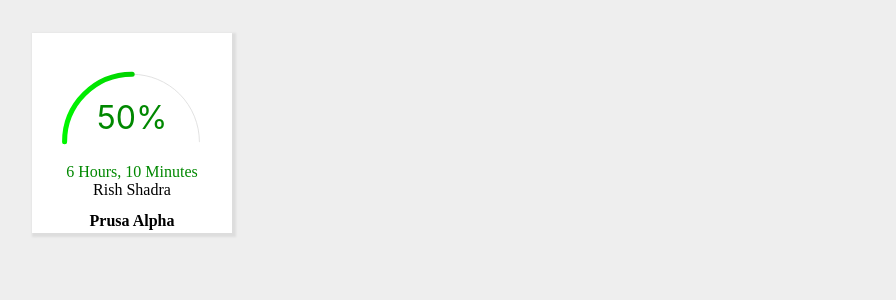
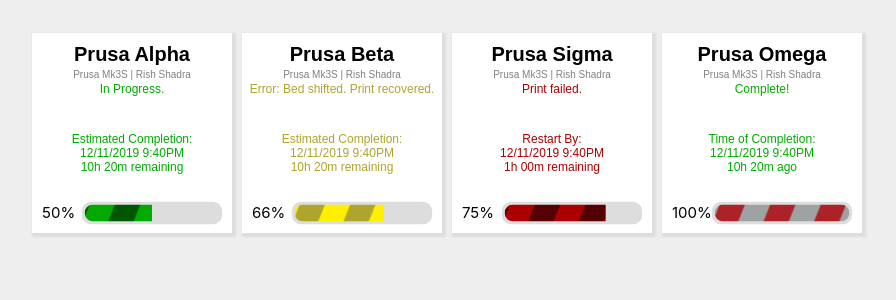
Before and after one commit to RPIForge/website, a Django app: page /dyn/volunteer_dashboard in a window 1280 px wide. Shown: the top 300 px of the page, without its empty margins (1-897 px from the left). Run offline with Django 3.2, Linux system fonts and the light colour scheme; the visitor is signed in with stand-in values (Sample User, id 1).

Commit message:
Basic Volunteer Dashboard UI complete - code can also be reused for status bars.

```diff
--- a/machine_usage/static/machine_usage/css/myforge.css
+++ b/machine_usage/static/machine_usage/css/myforge.css
@@ -17,6 +17,7 @@ main {
 #myforge_frame {
 	height: 100%;
 	width: 100%;
+	background: #EEE;
 }
 
 .block_list {
--- a/machine_usage/templates/machine_usage/forms/volunteer_dashboard.html
+++ b/machine_usage/templates/machine_usage/forms/volunteer_dashboard.html
@@ -1,25 +1,42 @@
 {% load static %}
 <html>
 	<head>
+		<script src="https://cdnjs.cloudflare.com/ajax/libs/jquery/3.3.1/jquery.min.js" crossorigin="anonymous"></script>
 		<script type="application/javascript" src="{% static 'machine_usage/js/loading-bar.js' %}"></script>
 		<link rel="stylesheet" type="text/css" href="{% static 'machine_usage/css/loading-bar.css' %}" />
 
 		<style type="text/css">
-			.ldBar path.mainline {
-				stroke-linecap: round;
-			}
-			.ldBar path.baseline {
-				stroke-linecap: round;
+
+			.ldBar-label {
+				position: absolute;
+				bottom: 11px;
+				left: 10px;
+				font-size: 15px;
+
+				color: black;
 			}
 
-			.ldBar-label {
+			.loading_bar {
 				position: relative;
-				top: -85px;
+				/*top: -85px;*/
 				text-align: center;
+
+				width: 200px !important;
+				left: 0px !important;
+				height: 200px !important;
+				bottom: 0px;
 
 				color: #080;
 				font-size: 2em;
 				font-family: -apple-system, BlinkMacSystemFont, "Segoe UI", Roboto, "Helvetica Neue", Arial, sans-serif, "Apple Color Emoji", "Segoe UI Emoji", "Segoe UI Symbol";
+			}
+
+			.loading_bar svg {
+				position: relative;
+				width: 75%;
+				height: auto;
+				top: 164px;
+				left: 20px;
 			}
 
 			body {
@@ -28,6 +45,8 @@
 
 			main {
 				padding: 25px;
+				display: flex;
+				flex-wrap: wrap;
 			}
 
 			.card {
@@ -38,47 +57,154 @@
 
 				text-align: center;
 				color: #AF0909;
+
+				margin-right: 10px;
+				margin-bottom: 10px;
+
+				font-family: sans-serif;
+			}
+
+			.card_text {
+				position: relative;
+				top: -200px;
+				left: 0px;
+
+				height: 100%;
+				width: 100%;
+			}
+
+			.status_message {
+				position: relative;
+				top: 15px;
+				width: 100%;
+				height: 50px;
+
+				font-size: 12px;
 			}
 
 			.time_remaining {
 				position: relative;
-				top: -20px;
-			}
+				top: 15px;
 
-			.in_progress {
-				color: #080;
+				font-size: 12px;
 			}
 
 			.machine_name {
 				position: relative;
-				top: -7px;
+				top: 10px;
 				font-weight: bold;
+				font-size: 20px;
 				color: #000;
 			}
 
 			.user_name {
 				position: relative;
-				top: -20px;
-				color: #000;
+				font-size: 10px;
+				top: 13px;
+				color: gray;
+			}
+
+			.text_in_progress {
+				color: #0A0;
+			}
+
+			.text_failed {
+				color: #A00;
+			}
+
+			.text_complete {
+				color: #0A0;
+			}
+
+			.text_error {
+				color: #ADA52C;
 			}
 		</style>
 
 	</head>
 	<body>
 		<main>
-			<!--<div class="ldBar"
-			  data-type="stroke",
-			  data-stroke="data:ldbar/res,gradient(0,1,#9df,#9fd,#df9,#fd9)",
-			  data-path="M 20 160 Q 20 80 100 80 Q 180 80 180 160",
-			  data-stroke-trail="gray", data-stroke-trail-width="1",
-			  data-value="50"></div>-->
 			<div class="card">
-				<!--<div class="ldBar" data-preset="fan" data-value="50" data-stroke="data:ldbar/res,gradient(0,2,#000,#f00,#f00,#f00,#f00,#f00,#f00)" style="width:150px;height:150px;left:25px;top:0px;"></div>-->
-				<div class="ldBar in_progress" data-preset="fan" data-value="50" data-stroke="data:ldbar/res,gradient(0,1,#0f0,#0b0)" style="width:150px;height:150px;left:25px;top:0px;"></div>
-				<div class="time_remaining in_progress">6 Hours, 10 Minutes</div>
-				<div class="user_name">Rish Shadra</div>
-				<div class="machine_name">Prusa Alpha</div>
+				<div class="loading_bar bar_in_progress" data-value="50" data-machine-name="Prusa Alpha"></div>
+				<div class="card_text text_in_progress">
+					<div class="machine_name">Prusa Alpha</div>
+					<div class="user_name">Prusa Mk3S | Rish Shadra</div>
+					<div class="status_message">In Progress.</div>
+					<div class="time_remaining">Estimated Completion: <br />12/11/2019 9:40PM<br />10h 20m remaining</div>
+				</div>
 			</div>
+
+			<div class="card">
+				<div class="loading_bar bar_error" data-value="66" data-machine-name="Prusa Beta"></div>
+				<div class="card_text text_error">
+					<div class="machine_name">Prusa Beta</div>
+					<div class="user_name">Prusa Mk3S | Rish Shadra</div>
+					<div class="status_message">Error: Bed shifted. Print recovered.</div>
+					<div class="time_remaining">Estimated Completion: <br />12/11/2019 9:40PM<br />10h 20m remaining</div>
+				</div>
+			</div>
+
+			<div class="card">
+				<div class="loading_bar bar_failed" data-value="75" data-machine-name="Prusa Sigma"></div>
+				<div class="card_text text_failed">
+					<div class="machine_name">Prusa Sigma</div>
+					<div class="user_name">Prusa Mk3S | Rish Shadra</div>
+					<div class="status_message">Print failed.</div>
+					<div class="time_remaining">Restart By: <br />12/11/2019 9:40PM<br />1h 00m remaining</div>
+				</div>
+			</div>
+
+			<div class="card">
+				<div class="loading_bar bar_complete" data-value="100" data-machine-name="Prusa Omega"></div>
+				<div class="card_text text_complete">
+					<div class="machine_name">Prusa Omega</div>
+					<div class="user_name">Prusa Mk3S | Rish Shadra</div>
+					<div class="status_message">Complete!</div>
+					<div class="time_remaining">Time of Completion: <br />12/11/2019 9:40PM<br />10h 20m ago</div>
+				</div>
+			</div>
+
 		</main>
 	</body>
+	<script>
+		function progress_bar(idx, elem, color1, color2, speed) {
+			var bar = new ldBar(elem,
+			{
+				"type": 'fill',
+				"path": 'M15 5L85 5A5 5 0 0 1 85 15L15 15A5 5 0 0 1 15 5',
+				"stroke": '#f00',
+				"fill": 'data:ldbar/res,stripe(' + color1 + ',' + color2 + ',' + speed + ')',
+				"fill-dir": "ltr",
+				"fill-background": '#ddd',
+				"fill-background-extrude": 1,
+				"bbox": "10 5 80 10"
+			});
+		}
+
+		function in_progress(idx, elem) {
+			progress_bar(idx, elem, "#050", "#0A0", "1");
+		}
+
+		function error(idx, elem) {
+			progress_bar(idx, elem, "#FFF000", "#ADA52C", "1"); // TODO Change these colors to yellow/dark yellow
+		}
+
+		function complete(idx, elem) {
+			progress_bar(idx, elem, "#9EA2A2", "#AB2328", "0");
+		}
+
+		function failed(idx, elem) {
+			progress_bar(idx, elem, "#500", "#A00", "4");
+		}
+
+		function refresh_bars() {
+			$(".bar_in_progress").each(in_progress);
+			$(".bar_complete").each(complete);
+			$(".bar_failed").each(failed);
+			$(".bar_error").each(error);
+
+		}
+
+		refresh_bars();
+</script>
 </html>
```
